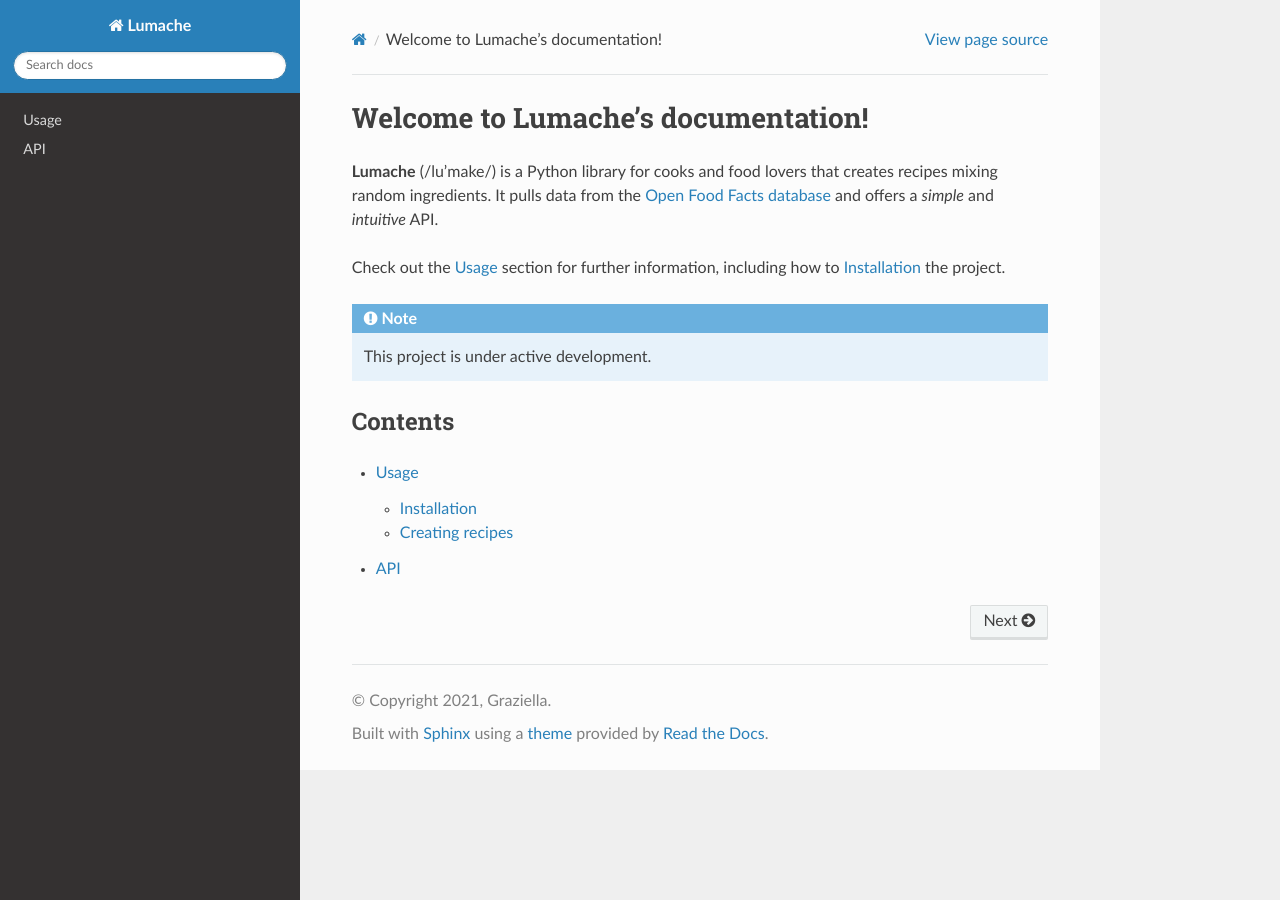
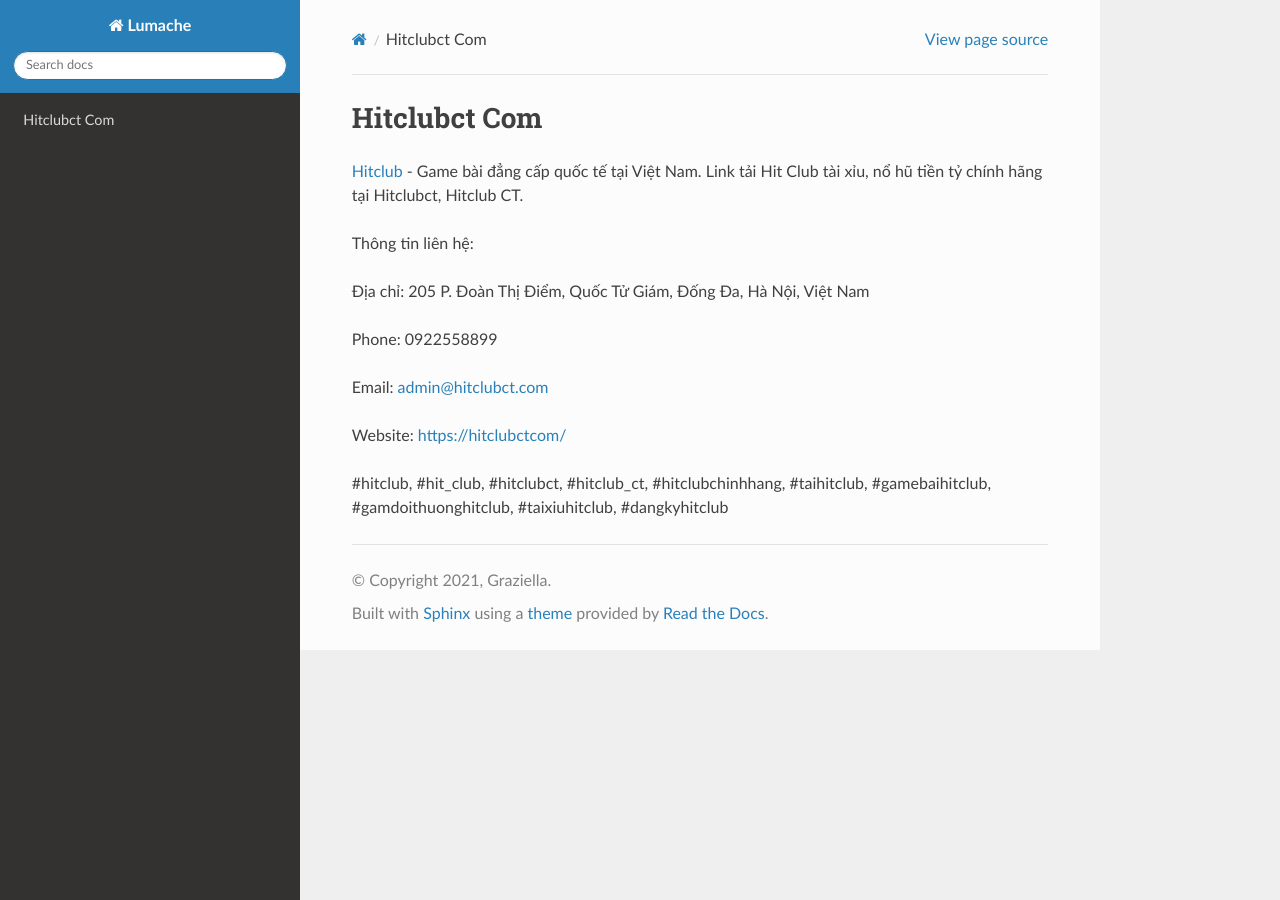
Before and after one commit to JonsCalicut123/hitclubctcom, a Sphinx documentation site: the page built from docs/source/index.rst, in a window 1280 px wide. Built offline with Sphinx 7.4.7 and the Read the Docs theme 3.1.0, drawn with Linux system fonts in a browser that asks for light colours.

Commit message:
Update index.rst

```diff
--- a/docs/source/index.rst
+++ b/docs/source/index.rst
@@ -1,22 +1,16 @@
-Welcome to Lumache's documentation!
+Hitclubct Com
 ===================================
 
-**Lumache** (/lu'make/) is a Python library for cooks and food lovers
-that creates recipes mixing random ingredients.
-It pulls data from the `Open Food Facts database <https://world.openfoodfacts.org/>`_
-and offers a *simple* and *intuitive* API.
+`Hitclub <https://hitclubctcom/>`_ - Game bài đẳng cấp quốc tế tại Việt Nam. Link tải Hit Club tài xỉu, nổ hũ tiền tỷ chính hãng tại Hitclubct, Hitclub CT.
 
-Check out the :doc:`usage` section for further information, including
-how to :ref:`installation` the project.
+Thông tin liên hệ:
 
-.. note::
+Địa chỉ: 205 P. Đoàn Thị Điểm, Quốc Tử Giám, Đống Đa, Hà Nội, Việt Nam
 
-   This project is under active development.
+Phone: 0922558899
 
-Contents
---------
+Email: admin@hitclubct.com
 
-.. toctree::
+Website: https://hitclubctcom/
 
-   usage
-   api
+#hitclub, #hit_club, #hitclubct, #hitclub_ct, #hitclubchinhhang, #taihitclub, #gamebaihitclub, #gamdoithuonghitclub, #taixiuhitclub, #dangkyhitclub
```
